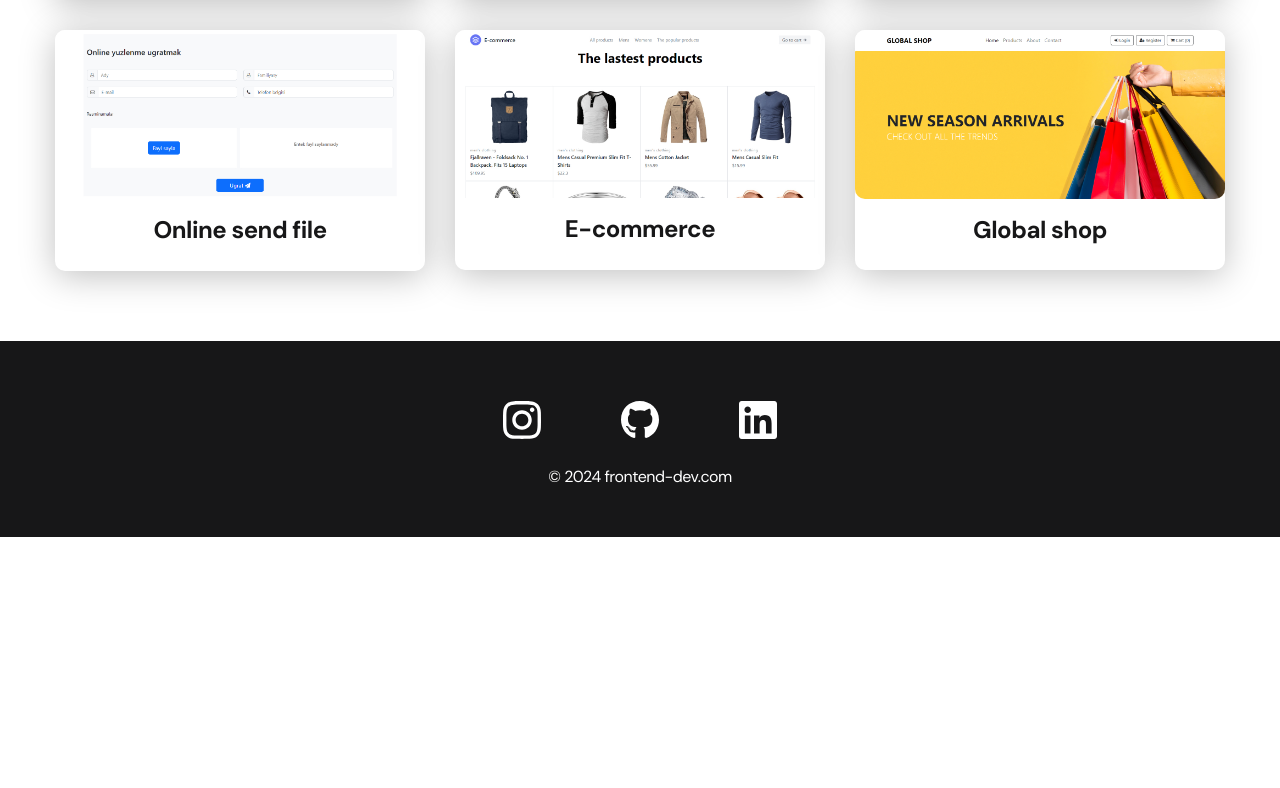
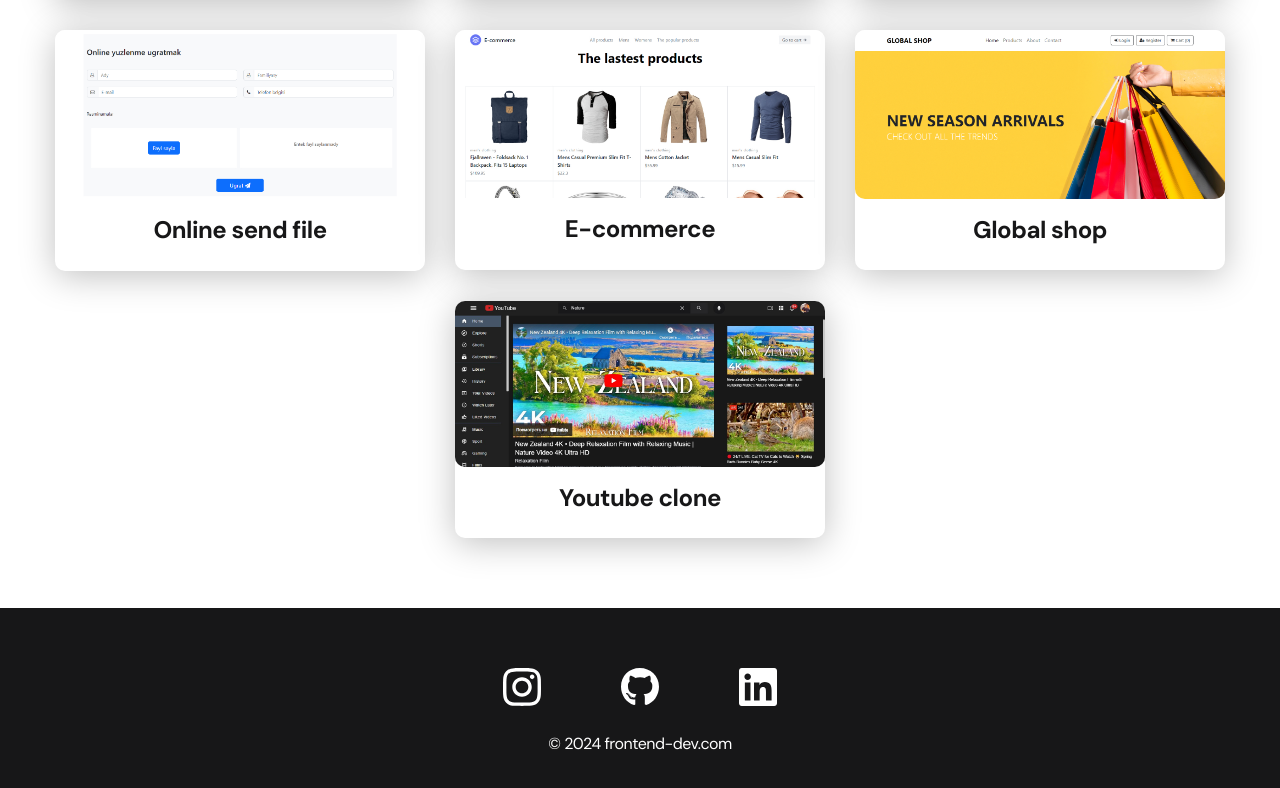
Before and after one commit to Novruz3/Resume, a React (Create React App) app: page /projects in a window 1280 px wide. Shown: the part 794-1582 px from the top of the page. Before the commit the page ends 1331 px from the top, so only its background shows below. Built offline with nearby package versions, Linux system fonts and the light colour scheme.

Commit message:
added youtube project

```diff
--- a/src/helper/ProjectsList.js
+++ b/src/helper/ProjectsList.js
@@ -7,6 +7,7 @@ import resume from "../img/projects/resume.jpg"
 import send_file from "../img/projects/send file.jpg"
 import turkmenportal from "../img/projects/turkmenportal.jpg"
 import weather from "../img/projects/weather.jpg"
+import youtube from "../img/projects/youtube.jpg"
 
 const projects = [
     {
@@ -35,13 +36,13 @@ const projects = [
     },
     {
         title : 'Weather app',
-        skills : 'Html, Css, Javascript, Bootstrap, React, Api',
+        skills : 'Html, Css, Javascript, Bootstrap, React, Axios, Api',
         img: weather,
         gitHubLink : 'https://github.com/Novruz3/Weather_app'
     },
     {
         title : 'LinkedIn sign in with firebase',
-        skills : 'Html, Css, Javascript, React, Material UI, Api, Firebase',
+        skills : 'Html, Css, Javascript, React, Material UI, Api, Axios, Firebase',
         img: linkedin,
         gitHubLink : 'https://github.com/LinkedIn_sign_in_with_firebase'
     },
@@ -53,15 +54,21 @@ const projects = [
     },
     {
         title : 'E-commerce',
-        skills : 'Html, Css, Javascript, React, Typescript, Tailwind Css, Zustand, Api',
+        skills : 'Html, Css, Javascript, React, Typescript, Tailwind Css, Zustand, Axios, Api',
         img: commerce,
         gitHubLink : 'https://github.com/Novruz3/react-typescript-taillwind-zustand'
     },
     {
         title : 'Global shop',
-        skills : 'Html, Css, Javascript, React, Typescript, Tailwind Css, Api, Redux Toolkit',
+        skills : 'Html, Css, Javascript, React, Typescript, Tailwind Css, Axios, Api, Redux Toolkit',
         img: global_shop,
         gitHubLink : 'https://github.com/Novruz3/GLOBAL-SHOP-online-store'
+    },
+    {
+        title : 'Youtube clone',
+        skills : 'Html, Css, Javascript, React, Typescript, Tailwind Css, Axios, Api, Redux Toolkit',
+        img: youtube,
+        gitHubLink : 'https://github.com/Novruz3/youtube-clone'
     }
 ]
 
--- a/src/pages/Home.js
+++ b/src/pages/Home.js
@@ -10,7 +10,7 @@ export const Home = () => {
                     <ul className="content-list">
                         <li className="content-list__item">
                             <p className="title-2">Skills</p>
-                            <p className='skills__item'>HTML, CSS, Javascript, Bootstrap, React JS, Typescript, Tailwind CSS, Redux Toolkit, Zustand, Github, Rest API</p>
+                            <p className='skills__item'>HTML, CSS, Javascript, Bootstrap, React JS, Typescript, Tailwind CSS, Redux Toolkit, Zustand, Github, Axios, Rest API</p>
                         </li>
                         <li className="content-list__item">
                             <p className="title-2">Languages</p>
```
Also changed, not shown: src/img/projects/youtube.jpg (added).
